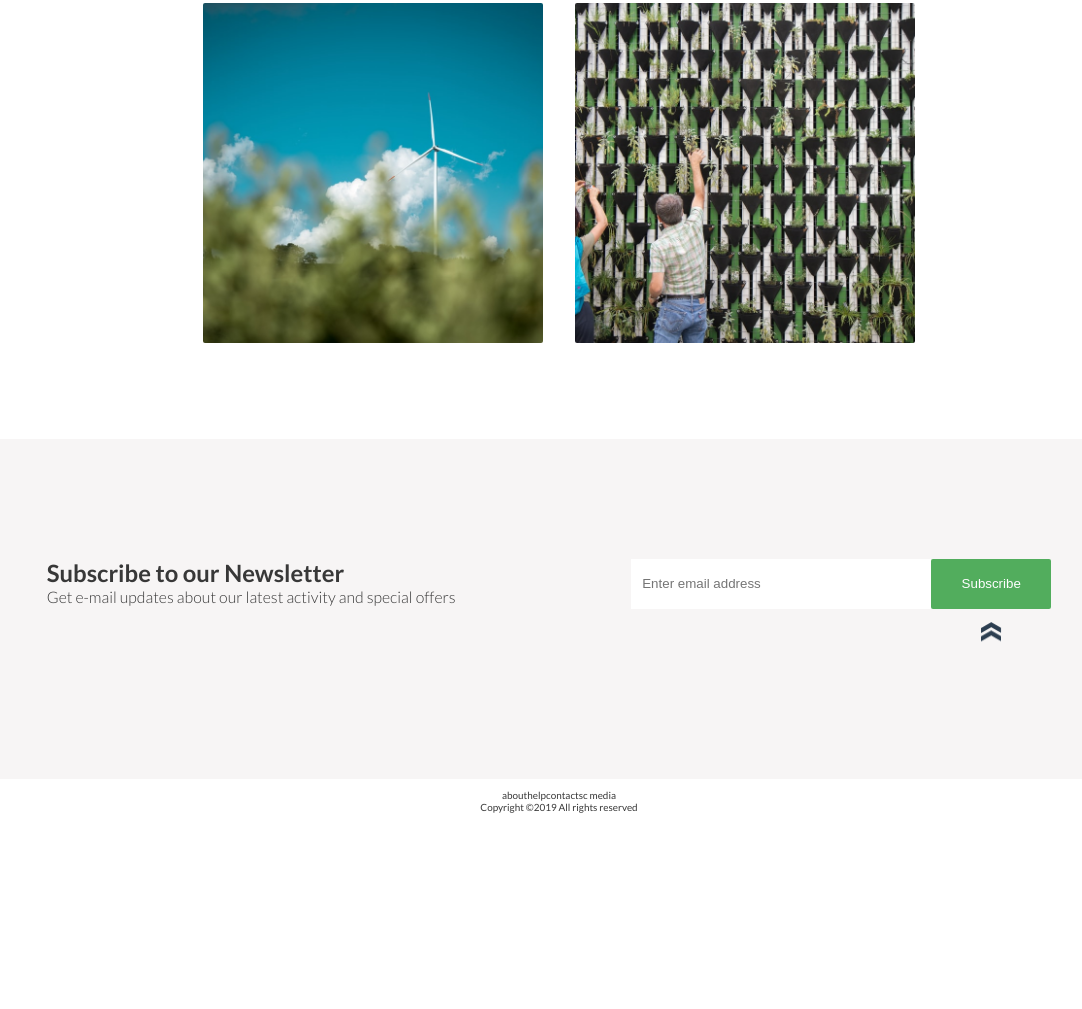
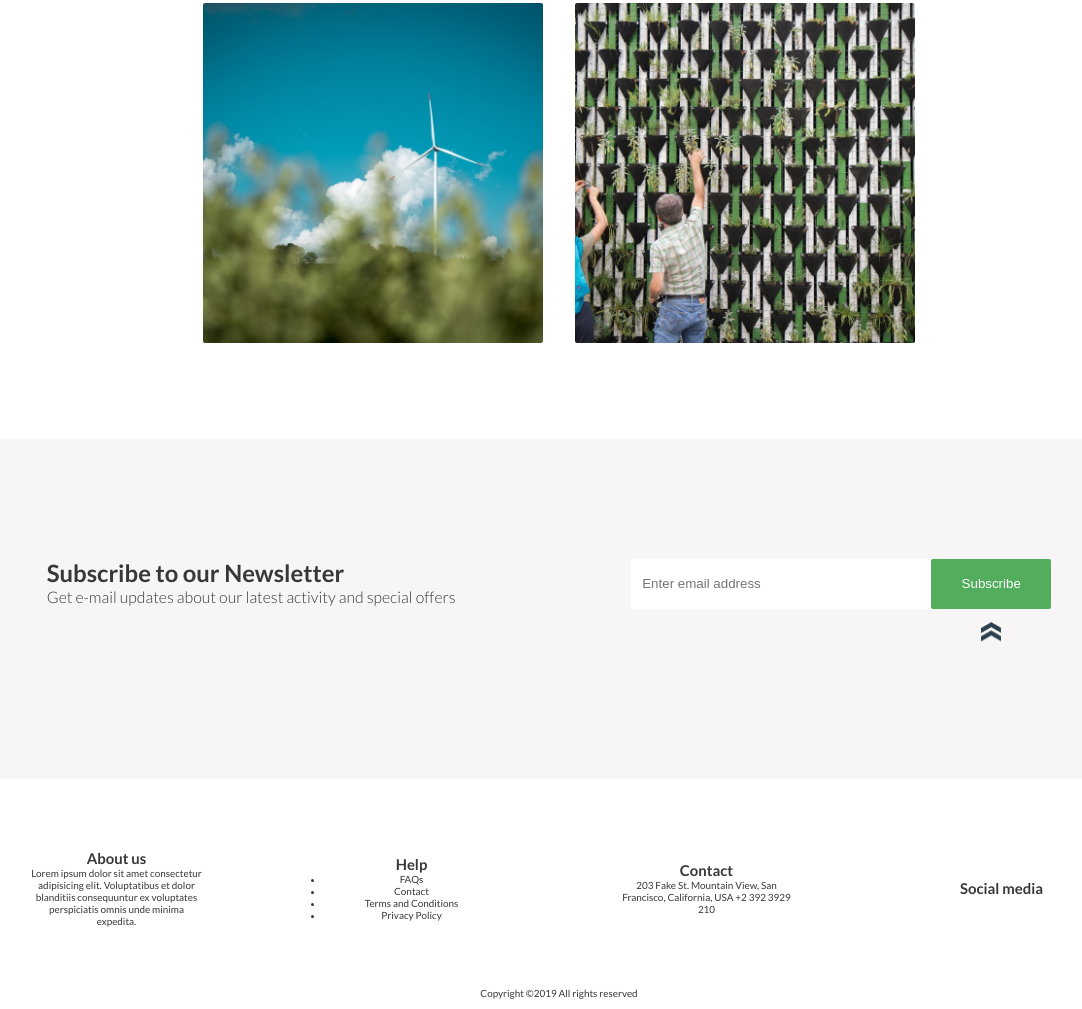
Before and after one commit to ewelina-slepko/website-template, a website: page public/index.html in a window 1280 px wide. Shown: the part 2795-3804 px from the top of the page, without its empty margins (81-1163 px from the left). Before the commit the page ends 3618 px from the top, so only its background shows below. Drawn offline with Linux system fonts and the light colour scheme.

Commit message:
Added content to footer and implemented flexbox

```diff
--- a/public/index.html
+++ b/public/index.html
@@ -114,10 +114,29 @@
         </section>
         <footer class="footer-container">
             <div class="info">
-                <section class="info-about">about</section>
-                <section class="info-help">help</section>
-                <section class="info-contact">contact</section>
-                <section class="info-social_media">sc media</section>
+                <section class="info-about u-margin-medium">
+                    <h1>About us</h1>
+                    <p>Lorem ipsum dolor sit amet consectetur adipisicing elit. Voluptatibus et
+                        dolor blanditiis consequuntur ex voluptates perspiciatis omnis unde minima expedita.</p>
+                </section>
+                <section class="info-help u-margin-medium">
+                    <h1>Help</h1>
+                    <ul>
+                        <li>FAQs</li>
+                        <li>Contact</li>
+                        <li>Terms and Conditions</li>
+                        <li>Privacy Policy</li>
+                    </ul>
+                </section>
+                <section class="info-contact u-margin-medium">
+                    <h1>Contact</h1>
+                    <p>203 Fake St. Mountain View, San Francisco, California, USA
+                        +2 392 3929 210</p>
+
+                </section>
+                <section class="info-social_media u-margin-medium">
+                    <h1>Social media</h1>
+                </section>
             </div>
             <p>Copyright ©2019 All rights reserved</p>
         </footer>
--- a/public/sass/base/_utilities.scss
+++ b/public/sass/base/_utilities.scss
@@ -1,5 +1,13 @@
 .u-padding-large{
 padding: 60px 0;
+}
+
+.u-margin-medium{
+    margin: 60px;
+
+    @include respond(phone){
+            margin: 20px;
+    }
 }
 
 .u-margin-bottom-large{
--- a/public/sass/layouts/footer.scss
+++ b/public/sass/layouts/footer.scss
@@ -10,18 +10,18 @@
     justify-content: center;
 
     &-about{
-
+        flex: 1
     }
 
     &-help{
-
+        flex: 1
     }
 
     &-contact{
-
+        flex: 1
     }
 
     &-social_media{
-
+        flex: 1
     }
 }
```
Also changed, not shown: public/css/style.css, 1 other file.
